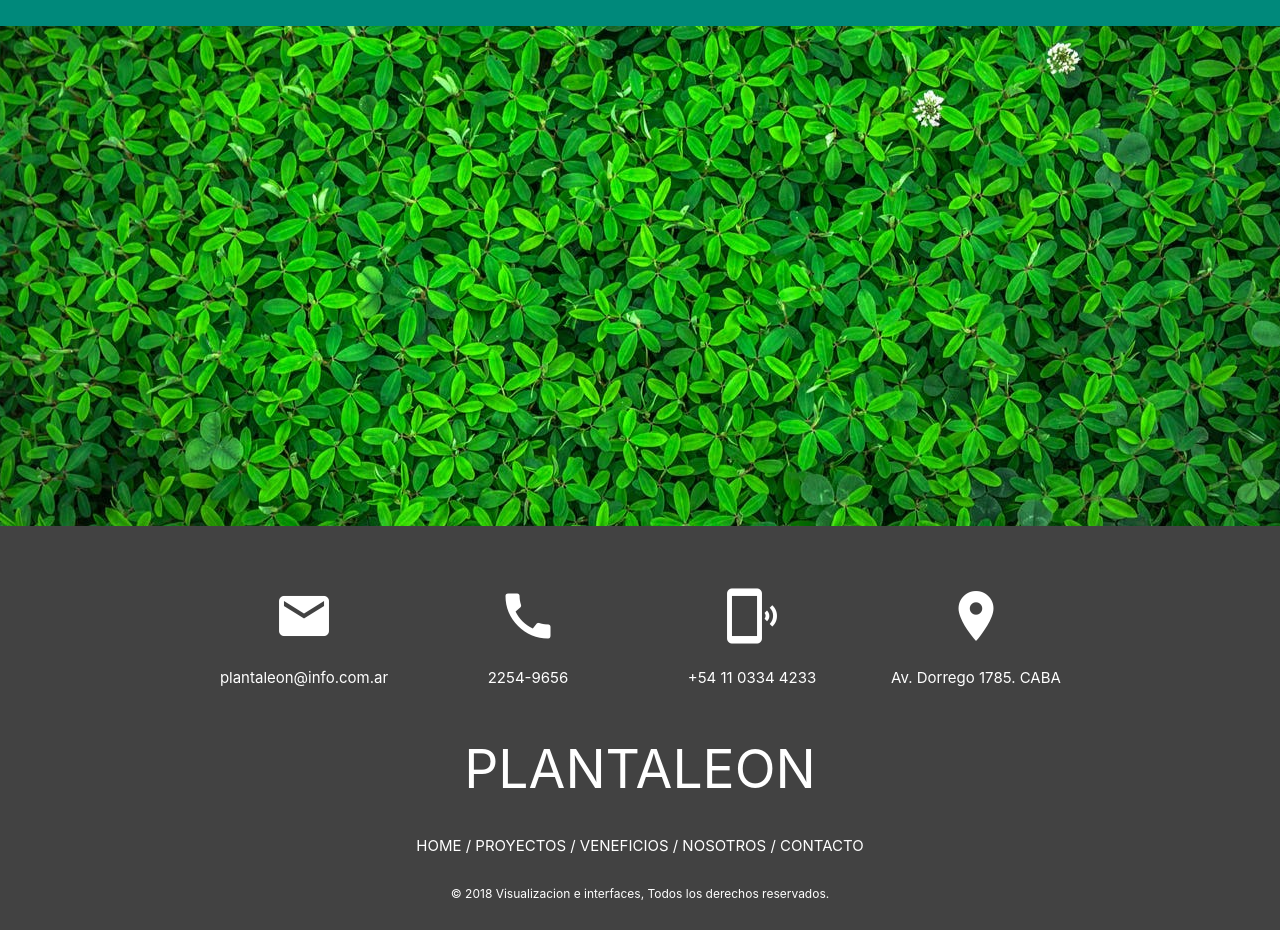
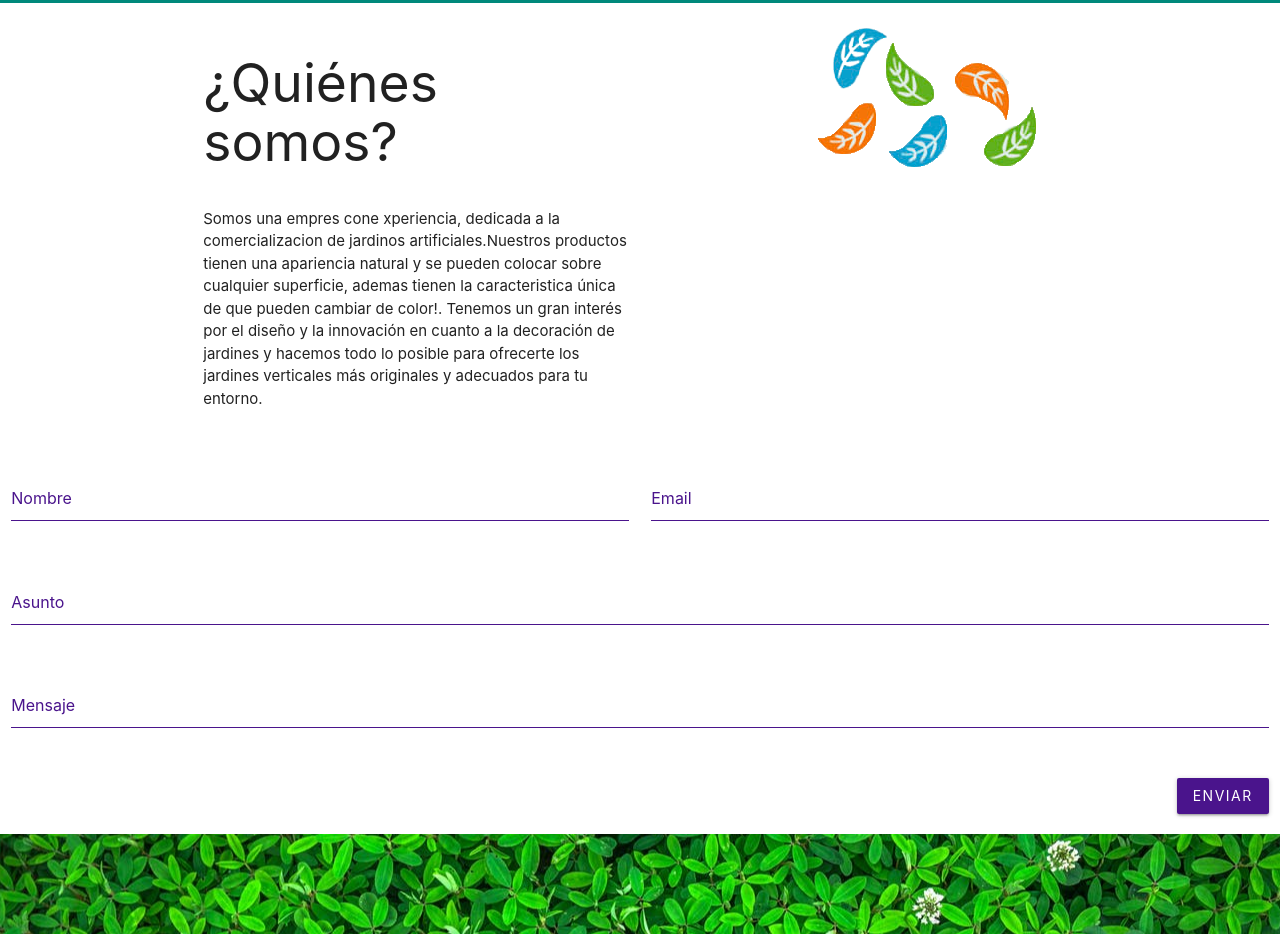
Before and after one commit to ibarrionuevo50/plantaleon, a plain HTML site: page index.html in a window 1280 px wide. Shown: the part 1866-2800 px from the top of the page. Drawn offline with Linux system fonts and the light colour scheme.

Commit message:
Agregado contacto,nosotros
falta cambiar colores de nosotros,conctacto,agregar iconos de beneficios y cambiar foto de hojas

```diff
--- a/css/estilos.css
+++ /dev/null
@@ -1,3 +0,0 @@
-#derechos {
-	font-size: 12px;
-}
--- /dev/null
+++ b/css/style.css
@@ -0,0 +1,25 @@
+/* body{
+    background: #4a148c;
+} */
+.h2{
+    color: #4a148c;
+}
+.card-content p{
+    color: #4a148c;
+}
+::placeholder { color: #4a148c; }
+::placeholder:focus { color: #4a148c; }
+input[type=text]{border-bottom: 1.5px solid #4a148c !important;}
+input[type=text]:focus{border-bottom: 2px solid #4a148c !important;}
+
+textarea{border-bottom: 1.5px solid #4a148c !important;}
+textarea:focus{border-bottom: 2px solid #4a148c !important;}
+
+.btn:hover{
+    background: white;
+    color: #4a148c;
+}
+.btn{
+    letter-spacing: 1.5px;
+    background: #4a148c;
+}
--- a/index.html
+++ b/index.html
@@ -6,7 +6,7 @@
     <link href="https://fonts.googleapis.com/icon?family=Material+Icons" rel="stylesheet">
     <!--Import materialize.css-->
     <link type="text/css" rel="stylesheet" href="css/materialize.min.css"  media="screen,projection"/>
-    <link rel="stylesheet" type="text/css" href="css/estilos.css">
+    <link rel="stylesheet" href="css/style.css">
 
     <!--Let browser know website is optimized for mobile-->
     <meta name="viewport" content="width=device-width, initial-scale=1.0"/>
@@ -18,8 +18,8 @@
 
   <body>
 
-    <!-- contenedor de todo el nav -->
-    <div >
+    <!-- contenedor de toda la pagina -->
+    <div>
       <!-- Menu de navegacion -->
       <nav class="nav-wrapper purple darken-4">
         <div class="containerr">
@@ -59,22 +59,20 @@
       </nav>
     </div>
 
-    <!-- Seccion para el video informativo -->
     <div class="parallax-container" style="height:500px">
       <div class="parallax"><img src="img/fondo.jpg"></div>
     </div>
 
     <!-- Seccion de Galeria -->
+    <div class="">
+
       <div class="center">
-      <h2>PROYECTOS</h2>
+        <h2 class="h2">PROYECTOS</h2>
       </div>
 
-    <div class="row container">
+      <div class="row container ">
       <div class="col s12">
         <div class="section">
-          <div class="col s12">
-            <span class="title">Proyectos interiores</span>
-          </div>
 
           <div class="col s12 m6 l3">
             <div class="card z-depth-3">
@@ -84,7 +82,7 @@
                 </a>
               </div>
               <div class="card-content">
-                <p>Benjamin Matienzo 3136</p>
+                <p>Benjamin Enzo 3136</p>
               </div>
             </div>
           </div>
@@ -166,11 +164,23 @@
               </div>
             </div>
           </div>
-
+          <div class="col s12 m6 l3">
+            <div class="card z-depth-3">
+              <div class="card-image waves-effect waves-block waves-light ">
+                <a href="#">
+                  <img src="img/8.jpg" class="responsive-img wp-post-image" alt="img8" title="img8" width="200" height="100">
+                </a>
+              </div>
+              <div class="card-content">
+                <p>Av. Lomas 381</p>
+             </div>
+            </div>
+          </div>
         </div>
       </div>
     </div>
 
+  </div>
     <!-- Seccion de Beneficios -->
     <div class="section teal darken-1">
       <div class="container">
@@ -184,6 +194,53 @@
           <div class="center col s2"><i class="large material-icons">S</i><p>Sin preticidad</p></div>
         </div>
       </div>
+    </div>
+
+    <div class="section container white">
+      <div class="row">
+        <div class="col s6">
+            <h2 class="">¿Quiénes somos?</h2>
+            <p class="left">
+            Somos una empres cone xperiencia, dedicada a la comercializacion de jardinos artificiales.Nuestros productos tienen
+            una apariencia natural y se pueden colocar sobre cualquier superficie, ademas tienen la caracteristica única de que pueden cambiar de color!.
+            Tenemos un gran interés por el diseño y la innovación en cuanto a la decoración de jardines y hacemos todo
+            lo posible para ofrecerte los jardines verticales más originales y adecuados para tu entorno.
+          </p>
+        </div>
+        <div class="col s6 right-align">
+          <img class="" src="img/hoja.png"alt="">
+        </div>
+        </div>
+        <div>
+
+        </div>
+      </div>
+      <div class="row">
+          <form class="col s12">
+            <div class="row" style="color:black;">
+              <div class="input-field col s12 m6">
+                <input placeholder="Nombre" id="first_name" type="text" class="validate">
+
+              </div>
+              <div class="input-field col s12 m6">
+                <input id="last_name" type="text" class="validate" placeholder="Email">
+
+              </div>
+            </div>
+            <div class="row">
+              <div class="input-field col s12">
+                <input  id="disabled" type="text" class="validate" placeholder="Asunto">
+              </div>
+            </div>
+            <div class="row">
+                <div class="input-field col s12">
+                  <textarea id="textarea" class="materialize-textarea" data-length="120" placeholder="Mensaje"></textarea>
+                </div>
+              </div>
+            <a class="right btn" type="submit">Enviar</a>
+          </form>
+        </div>
+
     </div>
 
     <div class="parallax-container">
```
Also changed, not shown: img/8.jpg (added), img/hoja.png (added), img/hojas.png (added). Lines whose indentation alone changed are shown as unchanged.
